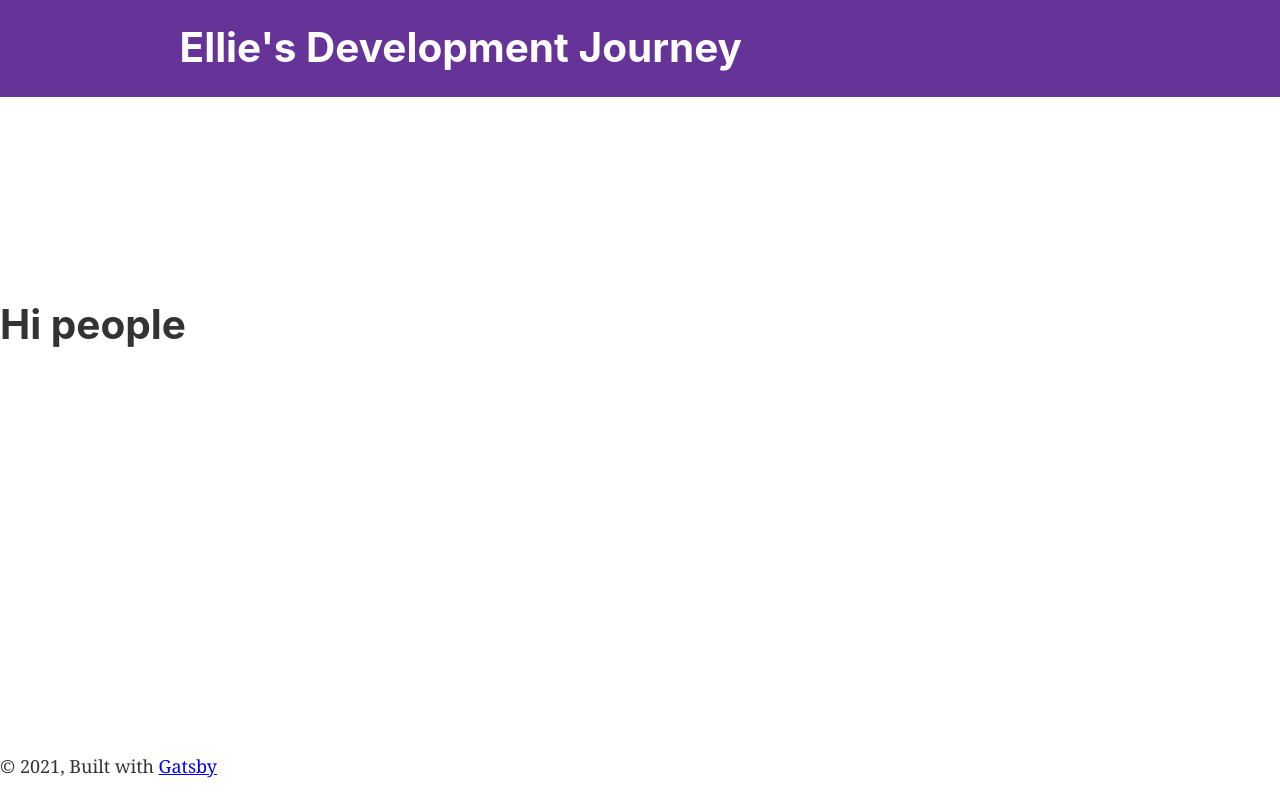
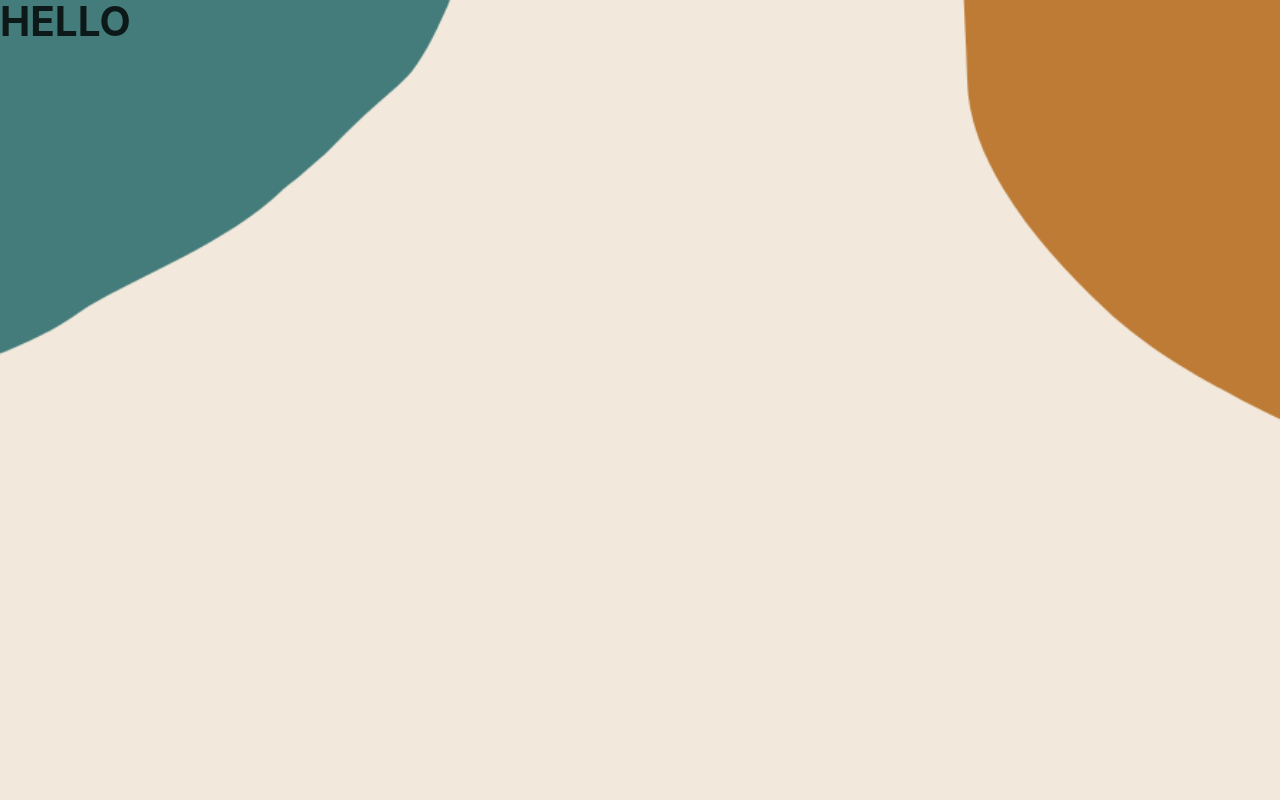
Before and after one commit to ejudd72/gatsby-dev-blog, a Gatsby site in the folder ellie-dev-blog/: page / in a window 1280 px wide. Shown: the top 800 px of the page. Built offline with nearby package versions, Linux system fonts and the light colour scheme; Gatsby itself is replaced by a stand-in of ours.

Commit message:
add background image

```diff
--- a/ellie-dev-blog/package.json
+++ b/ellie-dev-blog/package.json
@@ -5,19 +5,23 @@
   "version": "0.1.0",
   "author": "Kyle Mathews <mathews.kyle@gmail.com>",
   "dependencies": {
+    "babel-plugin-styled-components": "^1.12.0",
     "gatsby": "^3.3.1",
+    "gatsby-background-image": "^1.5.2",
     "gatsby-plugin-gatsby-cloud": "^2.2.0",
     "gatsby-plugin-image": "^1.2.1",
     "gatsby-plugin-manifest": "^3.2.0",
     "gatsby-plugin-offline": "^4.2.0",
     "gatsby-plugin-react-helmet": "^4.2.0",
     "gatsby-plugin-sharp": "^3.2.1",
+    "gatsby-plugin-styled-components": "^4.3.0",
     "gatsby-source-filesystem": "^3.2.0",
     "gatsby-transformer-sharp": "^3.2.0",
     "prop-types": "^15.7.2",
     "react": "^17.0.1",
     "react-dom": "^17.0.1",
-    "react-helmet": "^6.1.0"
+    "react-helmet": "^6.1.0",
+    "styled-components": "^5.2.3"
   },
   "devDependencies": {
     "prettier": "2.2.1"
--- a/ellie-dev-blog/src/components/header.js
+++ b/ellie-dev-blog/src/components/header.js
@@ -6,7 +6,6 @@ const Header = ({ siteTitle }) => (
   <header
     style={{
       background: `rebeccapurple`,
-      marginBottom: `1.45rem`,
     }}
   >
     <div
--- a/ellie-dev-blog/src/components/layout.js
+++ b/ellie-dev-blog/src/components/layout.js
@@ -21,7 +21,7 @@ const PageContainer = styled.div`
 
 const ChildContainer = styled.div`
   flex-grow: 1;
-  margin-top: 10rem;
+  // margin-top: 10rem;
 `
 
 const Layout = ({ children }) => {
@@ -37,7 +37,7 @@ const Layout = ({ children }) => {
 
   return (
     <ThemeProvider theme={theme}>
-      <Header siteTitle={data.site.siteMetadata?.title || `Title`} />
+      {/* <Header siteTitle={data.site.siteMetadata?.title || `Title`} /> */}
       <PageContainer>
         <ChildContainer>{children}</ChildContainer>
         <footer>
--- a/ellie-dev-blog/src/pages/index.js
+++ b/ellie-dev-blog/src/pages/index.js
@@ -1,15 +1,37 @@
 import * as React from "react"
-import { Link } from "gatsby"
 import { StaticImage } from "gatsby-plugin-image"
+import { graphql, useStaticQuery } from "gatsby"
+import styled from "styled-components"
 
+import BackgroundImage from "gatsby-background-image"
 import Layout from "../components/layout"
 import Seo from "../components/seo"
 
-const IndexPage = () => (
-  <Layout>
-    <Seo title="Home" />
-    <h1>Hi people</h1>
-  </Layout>
-)
+const IndexPage = () => {
+  const data = useStaticQuery(graphql`
+    query {
+      file(relativePath: { eq: "banner.png" }) {
+        childImageSharp {
+          fluid {
+            ...GatsbyImageSharpFluid
+          }
+        }
+      }
+    }
+  `)
+
+  return (
+    <Layout>
+      <Seo title="Home" />
+      <BackgroundImage
+        tag="header"
+        fluid={data.file.childImageSharp.fluid}
+        style={{ height: "100rem" }}
+      >
+        <h1>HELLO</h1>
+      </BackgroundImage>
+    </Layout>
+  )
+}
 
 export default IndexPage
```
Also changed, not shown: ellie-dev-blog/README.md (deleted), ellie-dev-blog/src/images/banner.png (added), 1 other file.
